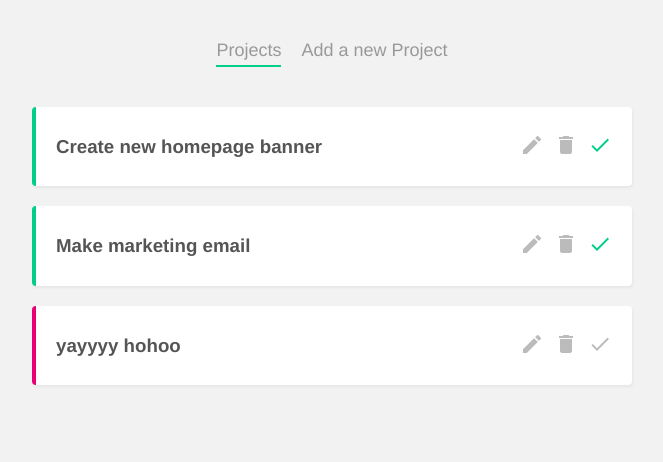
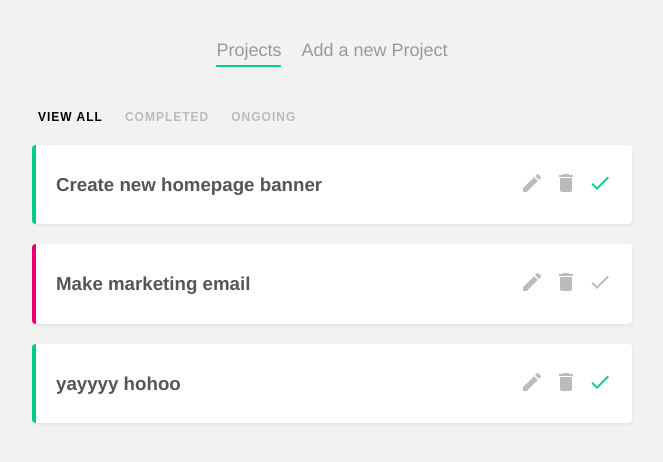
Before and after one commit to Alice-Yoon/vue-practice-project-planner, a Vue app: page / in a window 1280 px wide. Shown: the top 462 px of the page, without its empty margins (308-971 px from the left). Built offline with nearby package versions, Linux system fonts and the light colour scheme; data requests are answered from the project's data file.

Commit message:
added filternav functionality

```diff
--- a/data/db.json
+++ b/data/db.json
@@ -10,12 +10,13 @@
       "id": 2,
       "title": "Make marketing email",
       "details": "Lorem ipsum",
-      "complete": true
+      "complete": false
     },
     {
       "title": "yayyyy hohoo",
       "details": "blablalbal ahhaha",
-      "id": 3
+      "id": 3,
+      "complete": true
     }
   ]
 }
--- /dev/null
+++ b/src/components/FilterNav.vue
@@ -0,0 +1,45 @@
+<template>
+  <nav class="filter-nav">
+    <button
+      @click="updateFilter('all')"
+      :class="{ active: currentFilter === 'all' }"
+    >View All</button>
+    <button
+      @click="updateFilter('completed')"
+      :class="{ active: currentFilter === 'completed' }"
+    >Completed</button>
+    <button
+      @click="updateFilter('ongoing')"
+      :class="{ active: currentFilter === 'ongoing' }"
+    >Ongoing</button>
+  </nav>
+</template>
+
+<script>
+export default {
+  props: ['currentFilter'],
+  methods: {
+    updateFilter(by) {
+      this.$emit('filterChange', by)
+    }
+  }
+}
+</script>
+
+<style>
+  .filter-nav button {
+    background: none;
+    border: none;
+    color: #bbb;
+    outline: none;
+    font-size: 12px;
+    text-transform: uppercase;
+    margin-right: 10px;
+    letter-spacing: 1px;
+    font-weight: bold;
+    cursor: pointer;
+  }
+  button.active {
+    color: black;
+  }
+</style>
--- a/src/views/Home.vue
+++ b/src/views/Home.vue
@@ -1,7 +1,8 @@
 <template>
   <div class="home">
+    <FilterNav @filterChange='filterChange' :currentFilter='currentFilter' />
     <div v-if="projects.length">
-      <div v-for="project in projects" :key="project.id">
+      <div v-for="project in filteredProjects" :key="project.id">
         <SingleProject
           :project="project"
           @deleteProject='deleteSingleProject'
@@ -14,13 +15,26 @@
 
 <script>
 import SingleProject from '../components/SingleProject.vue'
+import FilterNav from '../components/FilterNav.vue'
 
 export default {
   name: 'Home',
-  components: { SingleProject },
+  components: { SingleProject, FilterNav },
   data() {
     return {
-      projects: []
+      projects: [],
+      currentFilter: 'all'
+    }
+  },
+  computed: {
+    filteredProjects() {
+      if(this.currentFilter === 'completed') {
+        return this.projects.filter(project => project.complete)
+      }
+      if(this.currentFilter === 'ongoing') {
+        return this.projects.filter(project => !project.complete)
+      }
+      return this.projects
     }
   },
   mounted() {
@@ -36,6 +50,9 @@
     completeSingleProject(id) {
       let p = this.projects.find(project => project.id === id)
       p.complete = !p.complete
+    },
+    filterChange(by) {
+      this.currentFilter = by
     }
   }
 }
```
